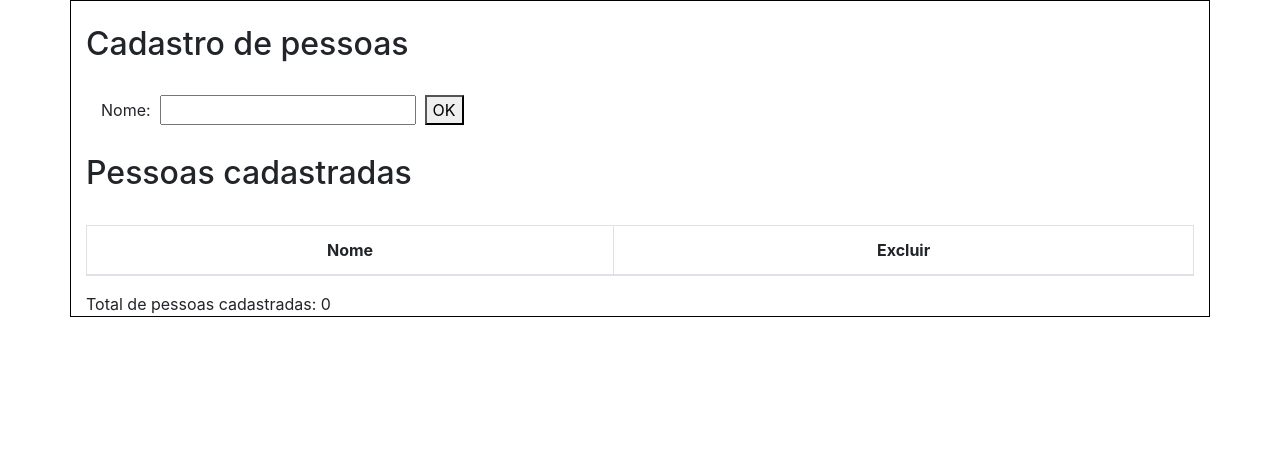
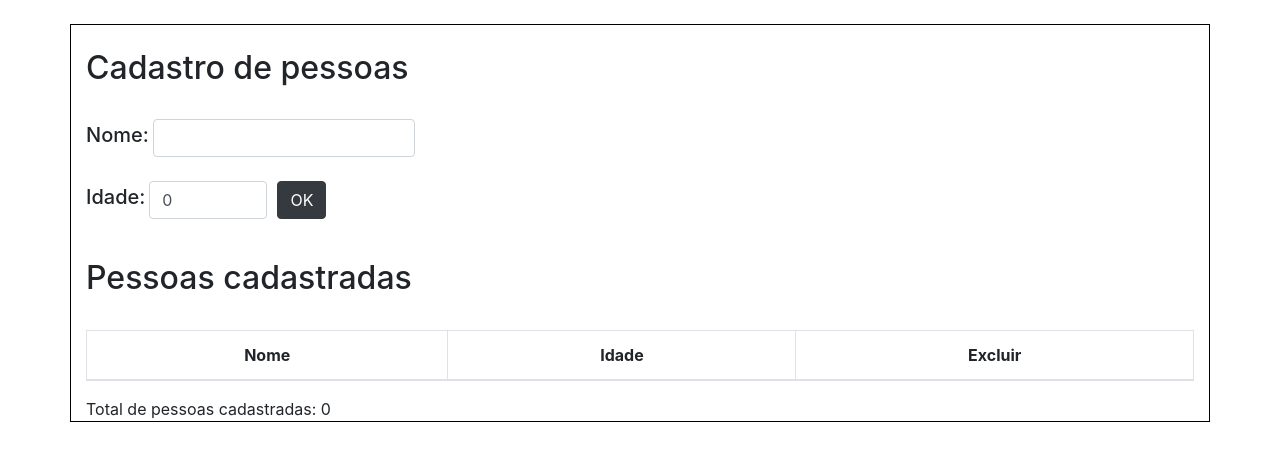
Before and after one commit to vinisantt/atividadesAngular, an Angular app: page / in a window 1280 px wide. Shown: the top 460 px of the page. Built offline with nearby package versions, Linux system fonts and the light colour scheme.

Commit message:
correção de erros

```diff
--- a/src/app/app.component.html
+++ b/src/app/app.component.html
@@ -1,23 +1,37 @@
+<br />
 <div id="container" class="container">
 	<br />
 	<h2>Cadastro de pessoas</h2>
 	<br />
-	<div class="container-fluid">
-		<label for="nome">Nome:</label>&nbsp;
+	<div class="form-group row-2">
+		<div class="col-sm-6 row">
+			<h5 for="nome">Nome:</h5>
 			<input
+				class="form-control col-sm-6"
 				#nomePessoa
 				(input)="pessoa = nomePessoa.value"
-			name="nome"
+				[(value)]="pessoa"
+				id="nome"
 				type="text"
 				minlength="3"
-		/>&nbsp;
-		<button
-			(click)="
-				inserirPessoa(pessoa); nomePessoa.value = ''; nomePessoa.focus()
-			"
-		>
+			/>
+		</div>
+		<br />
+		<div class="col-sm-8 row">
+			<h5>Idade:</h5>
+			<input
+				class="form-control col-sm-2"
+				type="number"
+				#idadePessoa
+				(input)="idade = idadePessoa.value"
+				[(value)]="idade"
+				id="idade"
+			/>
+
+			<button class="btn btn-dark" (click)="inserirPessoa(pessoa, idade); nomePessoa.focus()">
 				OK
 			</button>
+		</div>
 	</div>
 	<br />
 	<h2>Pessoas cadastradas</h2>
@@ -26,12 +40,14 @@
 		<thead>
 			<tr>
 				<th>Nome</th>
+				<th>Idade</th>
 				<th>Excluir</th>
 			</tr>
 		</thead>
 		<tbody>
 			<tr *ngFor="let p of pessoas">
-				<td>{{ p }}</td>
+				<td>{{ p.nome }}</td>
+				<td>{{ p.idade }}</td>
 				<td>
 					<button (click)="excluirPessoa(p)" class="btn-danger">
 						X
--- a/src/app/app.component.ts
+++ b/src/app/app.component.ts
@@ -6,14 +6,21 @@ import { Component } from "@angular/core";
 	styleUrls: ["./app.styles.css"]
 })
 export class AppComponent {
-	pessoa: string;
-	pessoas: Array<string> = [];
+	pessoa: string = "";
+	idade: number = 0;
+	pessoas: Array<any> = [];
 
-	inserirPessoa(pessoa: string) {
-		this.pessoas.push(pessoa);
+	inserirPessoa(pessoa: string, idade: number) {
+		if (pessoa == "" || idade == 0) {
+			alert("Preencha o nome e idade corretamente!");
+		} else {
+			this.pessoas.push({ nome: pessoa, idade: idade });
+			this.pessoa = "";
+			this.idade = 0;
+		}
 	}
-	excluirPessoa(p: string) {
-		let index: number = this.pessoas.indexOf(p);
+	excluirPessoa(pessoa: any) {
+		let index: number = this.pessoas.findIndex(pessoa => pessoa.nome == pessoa.nome);
 		this.pessoas.splice(index, 1);
 	}
 }
--- a/src/app/app.styles.css
+++ b/src/app/app.styles.css
@@ -6,3 +6,11 @@ td {
 #container {
 	border: 1px solid #000000;
 }
+h5 {
+	margin-top: 4px;
+	margin-bottom: 0px;
+	margin-right: 4px;
+}
+#idade {
+	margin-right: 10px;
+}
```
Lines whose indentation alone changed are shown as unchanged.
